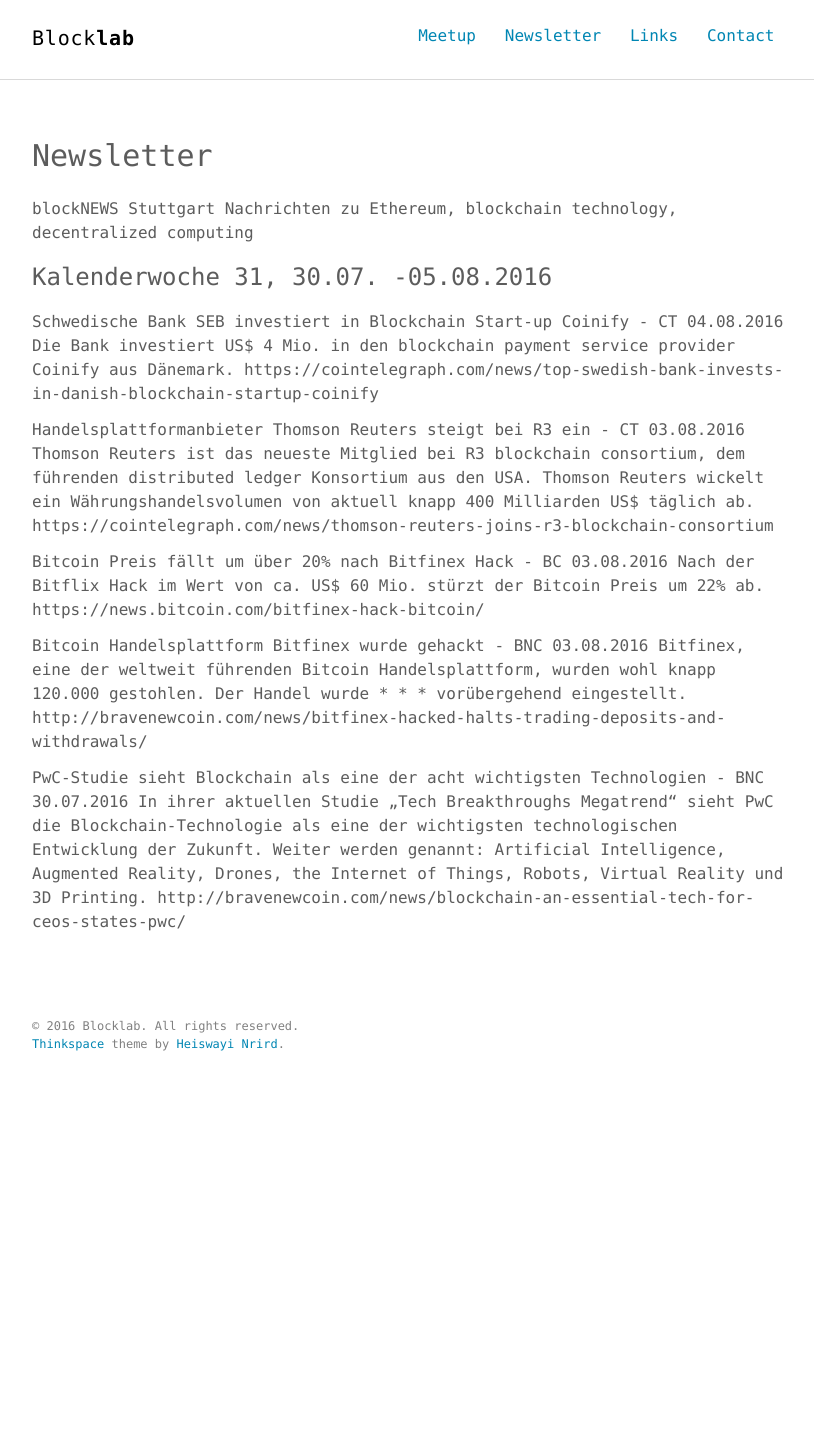
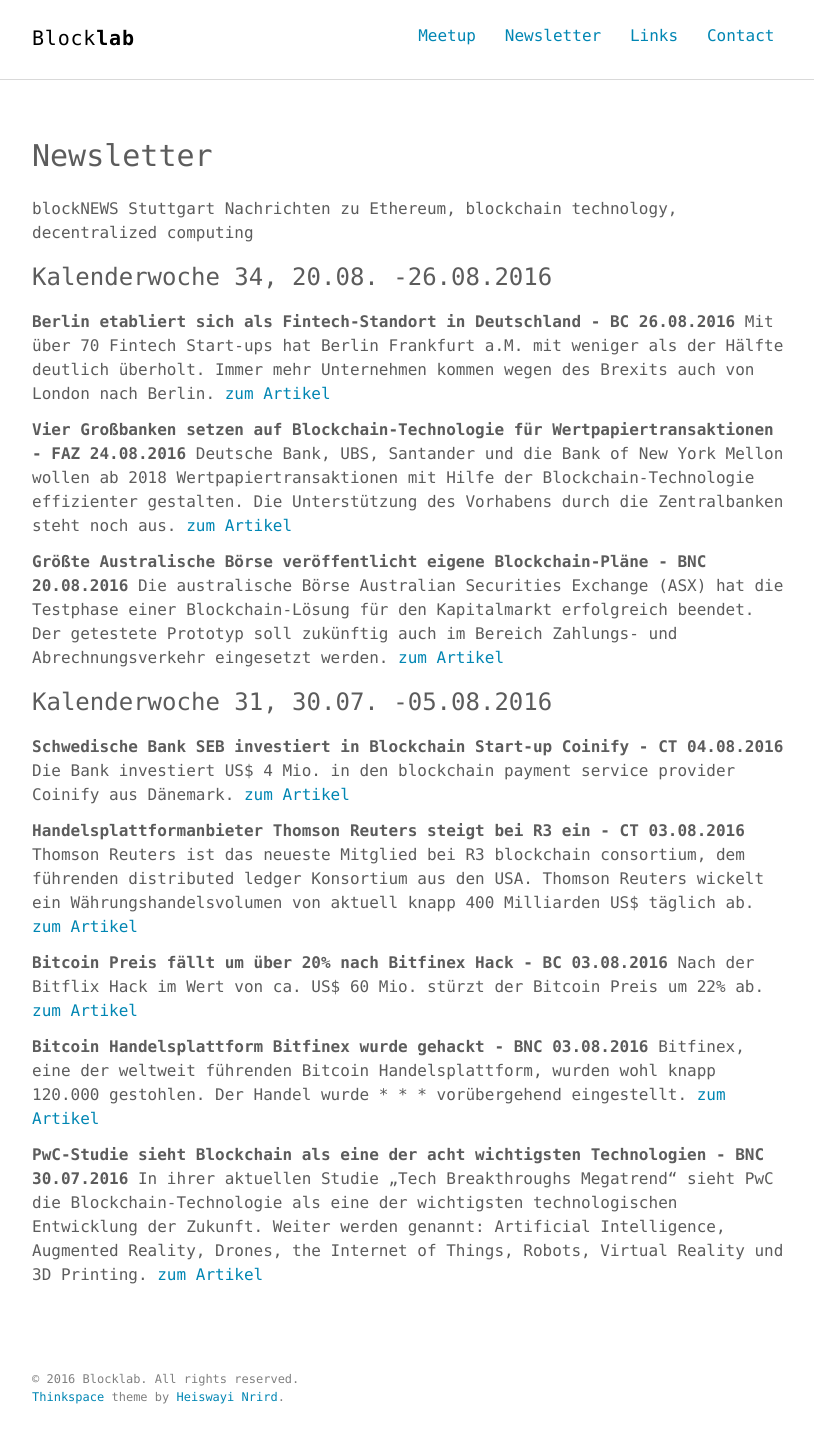
Before and after one commit to blocklab/site, a Jekyll site: the page built from newsletter.md, in a window 1280 px wide. Shown: the whole page, without its empty margins (232-1046 px from the left). Built offline with Jekyll 4.4.1, drawn with Linux system fonts in a browser that asks for light colours; before the commit the page ends 1102 px from its top, so only the background shows below that.

Commit message:
Update newsletter.md

```diff
--- a/newsletter.md
+++ b/newsletter.md
@@ -7,23 +7,38 @@ permalink: /newsletter/
 blockNEWS Stuttgart
 Nachrichten zu Ethereum, blockchain technology, decentralized computing
 
+### Kalenderwoche 34, 20.08. -26.08.2016
+
+**Berlin etabliert sich als Fintech-Standort in Deutschland - BC 26.08.2016**
+Mit über 70 Fintech Start-ups hat Berlin Frankfurt a.M. mit weniger als der Hälfte deutlich überholt. Immer mehr Unternehmen kommen wegen des Brexits auch von London nach Berlin.
+[zum Artikel](https://news.bitcoin.com/fintech-blockchain-german-landscape/)
+
+**Vier Großbanken setzen auf Blockchain-Technologie für Wertpapiertransaktionen - FAZ 24.08.2016**
+Deutsche Bank, UBS, Santander und die Bank of New York Mellon wollen ab 2018 Wertpapiertransaktionen mit Hilfe der Blockchain-Technologie effizienter gestalten. Die Unterstützung des Vorhabens durch die Zentralbanken steht noch aus.
+[zum Artikel](http://www.faz.net/aktuell/wirtschaft/netzwirtschaft/deutsche-bank-ubs-bny-santander-arbeiten-an-digitalwaehrung-14403264.html)
+
+**Größte Australische Börse veröffentlicht eigene Blockchain-Pläne - BNC 20.08.2016**
+Die australische Börse Australian Securities Exchange (ASX) hat die Testphase einer Blockchain-Lösung für den Kapitalmarkt erfolgreich beendet. Der getestete Prototyp soll zukünftig auch im Bereich Zahlungs- und Abrechnungsverkehr eingesetzt werden.
+[zum Artikel](http://bravenewcoin.com/news/major-stock-exchange-completes-blockchain-trial-for-replacement-settlement-system/)
+
+
 ### Kalenderwoche 31, 30.07. -05.08.2016
-Schwedische Bank SEB investiert in Blockchain Start-up Coinify - CT 04.08.2016
+**Schwedische Bank SEB investiert in Blockchain Start-up Coinify - CT 04.08.2016**
 Die Bank investiert US$ 4 Mio. in den blockchain payment service provider Coinify aus Dänemark.
-https://cointelegraph.com/news/top-swedish-bank-invests-in-danish-blockchain-startup-coinify
+[zum Artikel](https://cointelegraph.com/news/top-swedish-bank-invests-in-danish-blockchain-startup-coinify)
 
-Handelsplattformanbieter Thomson Reuters steigt bei R3  ein - CT 03.08.2016
+**Handelsplattformanbieter Thomson Reuters steigt bei R3  ein - CT 03.08.2016**
 Thomson Reuters ist das neueste Mitglied bei R3 blockchain consortium, dem führenden distributed ledger Konsortium aus den USA. Thomson Reuters wickelt ein Währungshandelsvolumen von aktuell knapp 400 Milliarden US$ täglich ab.
-https://cointelegraph.com/news/thomson-reuters-joins-r3-blockchain-consortium
+[zum Artikel](https://cointelegraph.com/news/thomson-reuters-joins-r3-blockchain-consortium)
 
-Bitcoin Preis fällt um über 20% nach Bitfinex Hack - BC 03.08.2016
+**Bitcoin Preis fällt um über 20% nach Bitfinex Hack - BC 03.08.2016**
 Nach der Bitflix Hack im Wert von ca. US$ 60 Mio. stürzt der Bitcoin Preis um 22% ab.
-https://news.bitcoin.com/bitfinex-hack-bitcoin/
+[zum Artikel](https://news.bitcoin.com/bitfinex-hack-bitcoin/)
 
-Bitcoin Handelsplattform Bitfinex wurde gehackt - BNC 03.08.2016
+**Bitcoin Handelsplattform Bitfinex wurde gehackt - BNC 03.08.2016**
 Bitfinex, eine der weltweit führenden Bitcoin Handelsplattform, wurden wohl knapp 120.000 gestohlen. Der Handel wurde * * * vorübergehend eingestellt.
-http://bravenewcoin.com/news/bitfinex-hacked-halts-trading-deposits-and-withdrawals/
+[zum Artikel](http://bravenewcoin.com/news/bitfinex-hacked-halts-trading-deposits-and-withdrawals/)
 
-PwC-Studie sieht Blockchain als eine der acht wichtigsten Technologien - BNC 30.07.2016
+**PwC-Studie sieht Blockchain als eine der acht wichtigsten Technologien - BNC 30.07.2016**
 In ihrer aktuellen Studie „Tech Breakthroughs Megatrend“ sieht PwC die Blockchain-Technologie als eine der wichtigsten technologischen Entwicklung der Zukunft. Weiter werden genannt: Artificial Intelligence, Augmented Reality, Drones, the Internet of Things, Robots, Virtual Reality und 3D Printing.
-http://bravenewcoin.com/news/blockchain-an-essential-tech-for-ceos-states-pwc/
+[zum Artikel](http://bravenewcoin.com/news/blockchain-an-essential-tech-for-ceos-states-pwc/)
```
